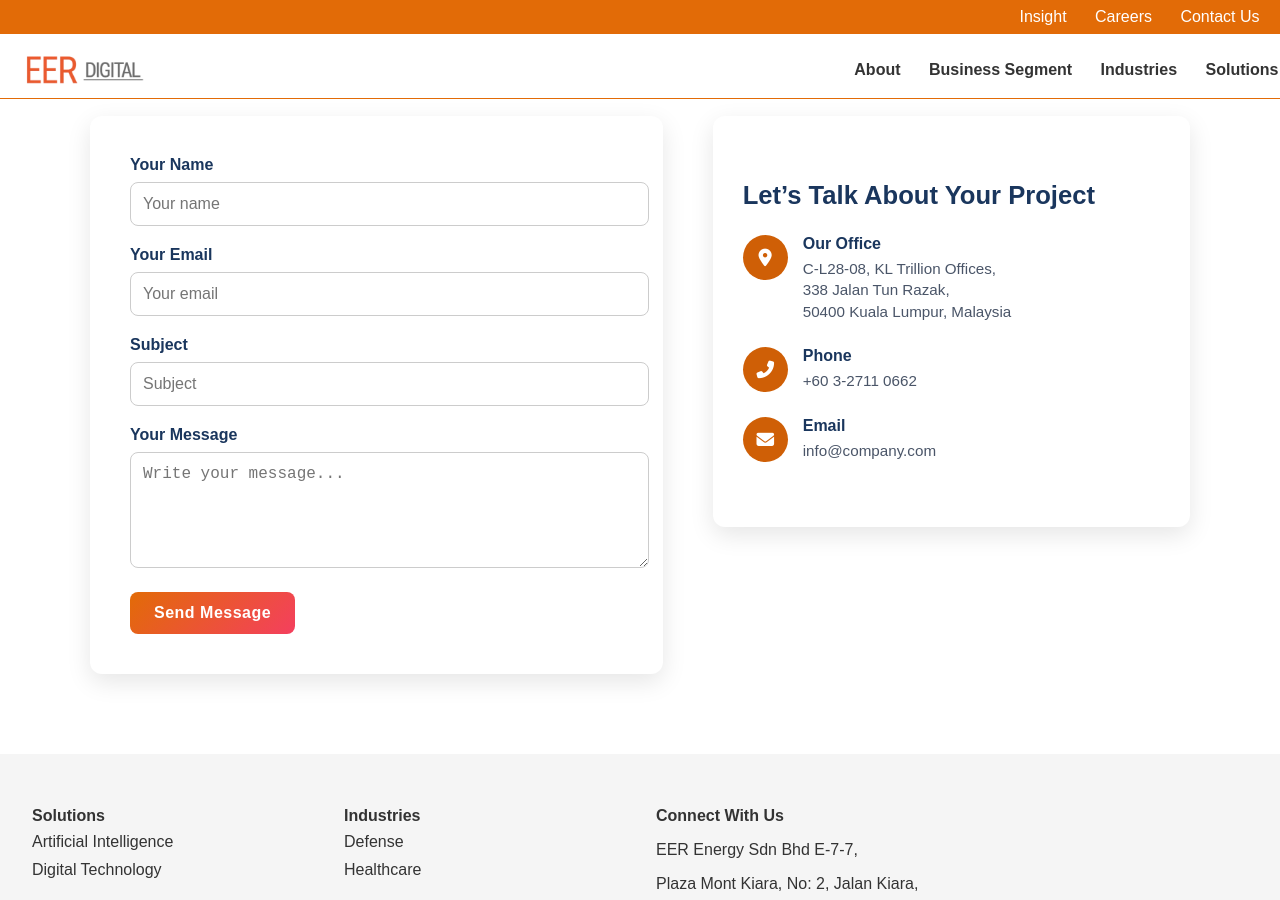
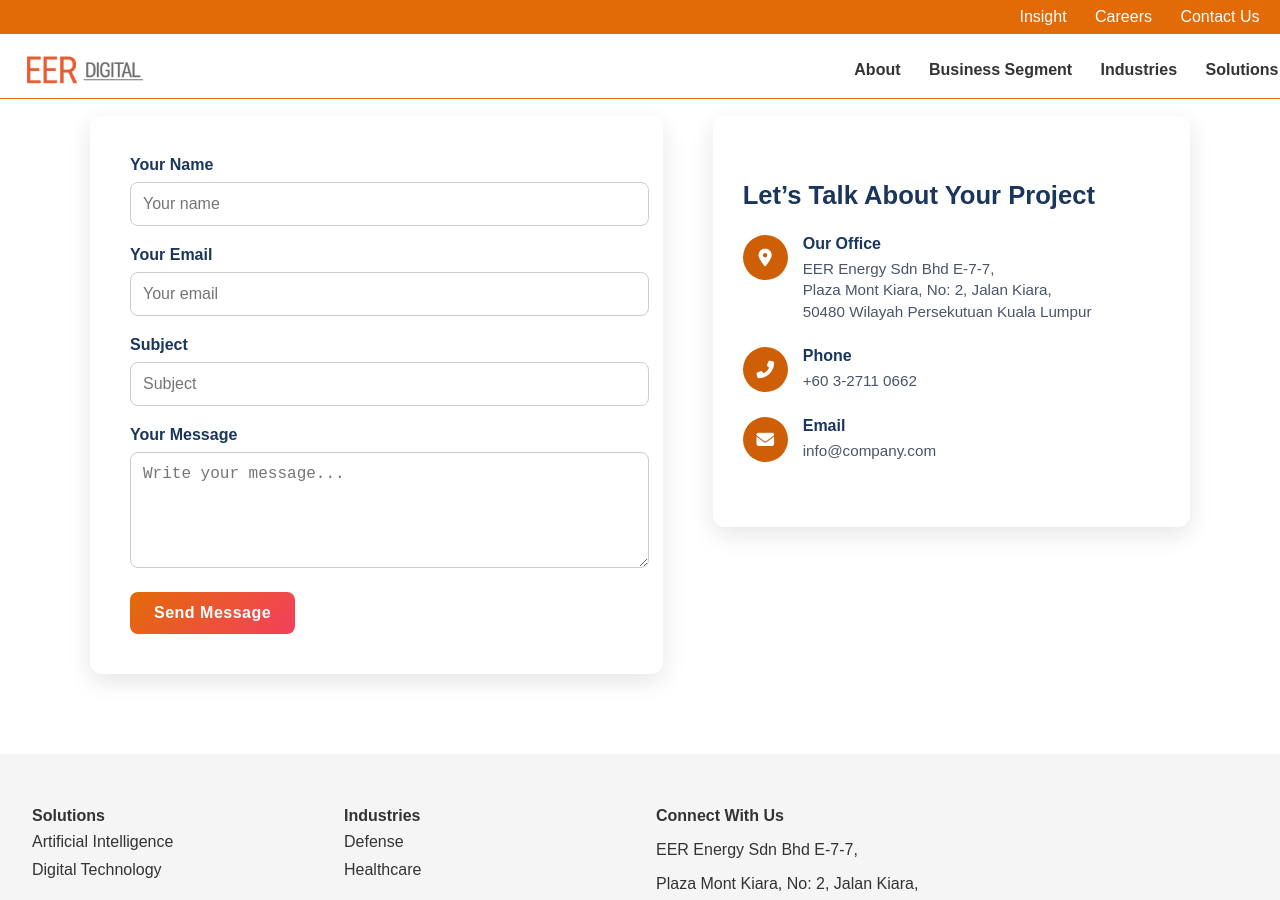
Before and after one commit to Muhaimin005/eer-digital, a Jekyll site: the page built from index.html, in a window 1280 px wide and 900 px high, scrolled down 3638 px. Built offline with Jekyll 4.4.1, drawn with Linux system fonts in a browser that asks for light colours; nearby versions of some CDN libraries.

Commit message:
update address

```diff
--- a/index.html
+++ b/index.html
@@ -141,9 +141,9 @@ css : main.css
             <div>
               <h4>Our Office</h4>
               <p id="office-address">
-                C-L28-08, KL Trillion Offices,<br>
-                338 Jalan Tun Razak,<br>
-                50400 Kuala Lumpur, Malaysia
+                EER Energy Sdn Bhd E-7-7,<br>
+                Plaza Mont Kiara, No: 2, Jalan Kiara,<br>
+                50480 Wilayah Persekutuan Kuala Lumpur<br>
               </p>
             </div>
           </div>
```
